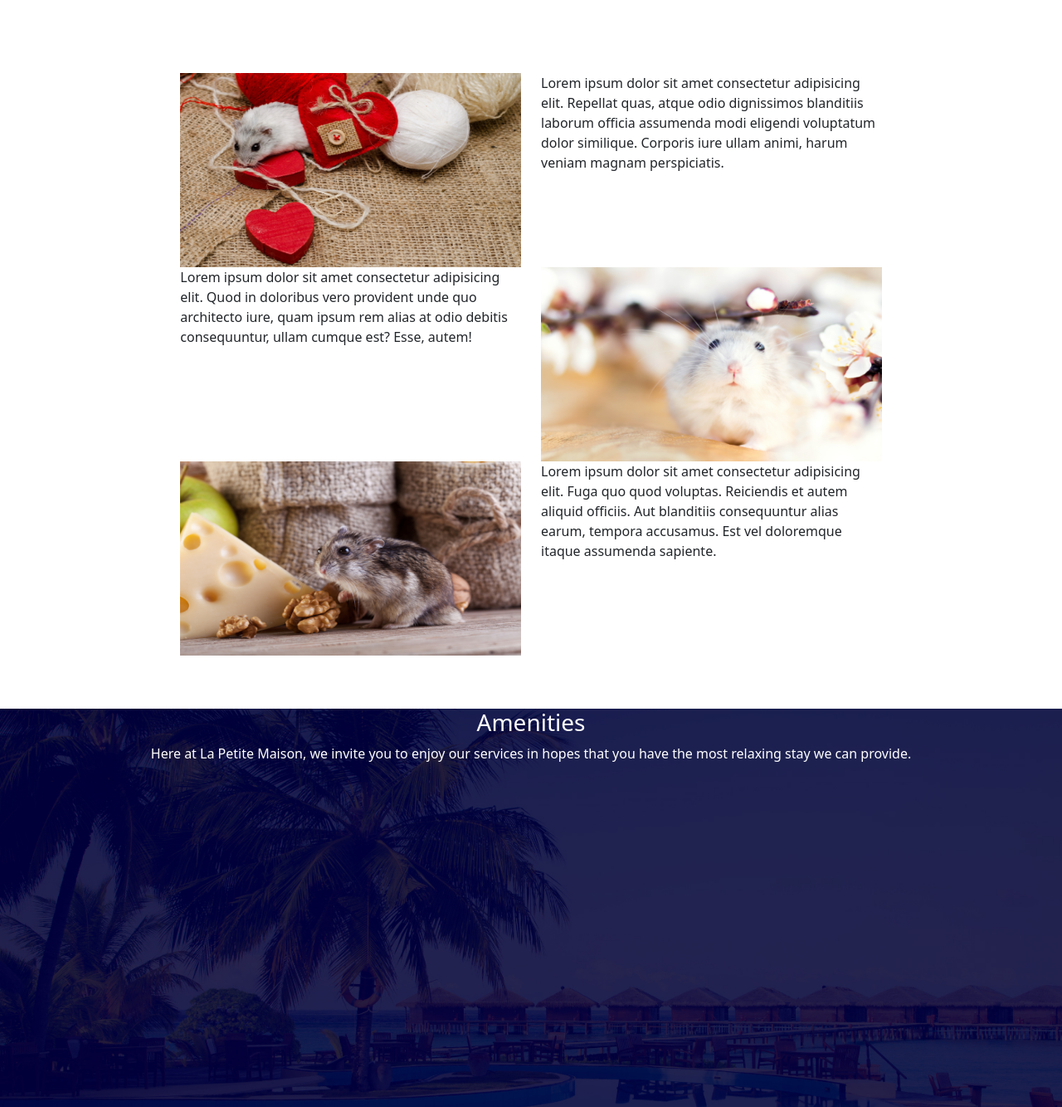
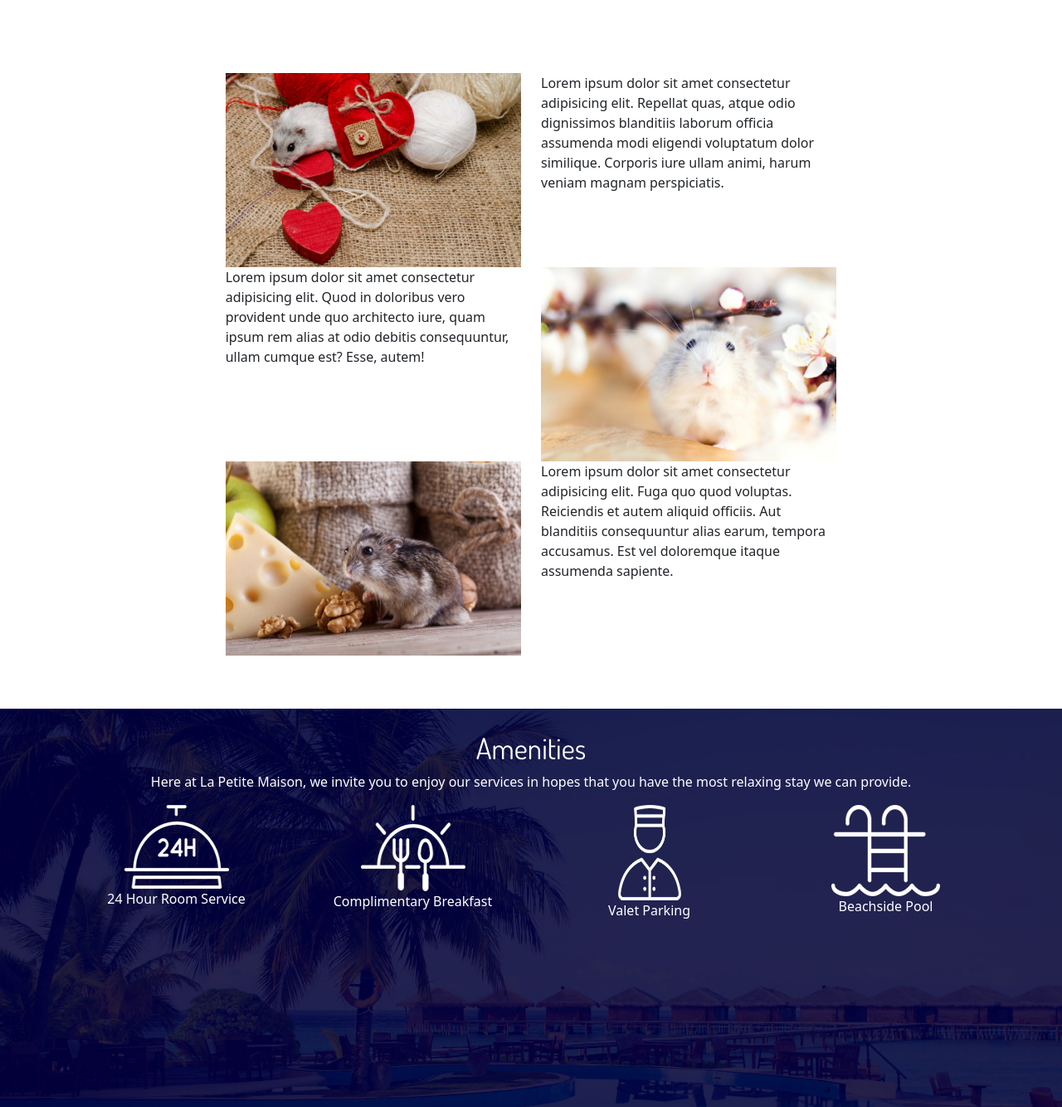
Before and after one commit to JayvonK/HamsterHotel-Repo, a plain HTML site: page index.html in a window 1280 px wide. Shown: the part 2053-3387 px from the top of the page at 83% size. Drawn offline with nearby package versions, Linux system fonts and the light colour scheme.

Commit message:
hamster reservs

```diff
--- a/index.html
+++ b/index.html
@@ -128,35 +128,82 @@
     </div>
 
     <div class="row paddingHamster">
-        <div class="col-2"></div>
-        <div class="col-8">
+        <div class="col"></div>
+        <div class="col-7">
             <div class="row">
-                <div class="col"><img class="img-fluid" src="./assets/hamsterwedding.jpg" alt="" style="height: 234px; width: 100%;"></div>
-                <div class="col">Lorem ipsum dolor sit amet consectetur adipisicing elit. Repellat quas, atque odio dignissimos blanditiis laborum officia assumenda modi eligendi voluptatum dolor similique. Corporis iure ullam animi, harum veniam magnam perspiciatis.</div>
+                <div class="col"><img class="img-fluid" src="./assets/hamsterwedding.jpg" alt=""
+                        style="height: 234px; width: 100%;"></div>
+                <div class="col">Lorem ipsum dolor sit amet consectetur adipisicing elit. Repellat quas, atque odio
+                    dignissimos blanditiis laborum officia assumenda modi eligendi voluptatum dolor similique. Corporis
+                    iure ullam animi, harum veniam magnam perspiciatis.</div>
             </div>
             <div class="row">
-                <div class="col">Lorem ipsum dolor sit amet consectetur adipisicing elit. Quod in doloribus vero provident unde quo architecto iure, quam ipsum rem alias at odio debitis consequuntur, ullam cumque est? Esse, autem!</div>
-                <div class="col"><img class="img-fluid" src="./assets/hamsterspring.jpg" alt="" style="height: 234px; width: 100%;"></div>
+                <div class="col">Lorem ipsum dolor sit amet consectetur adipisicing elit. Quod in doloribus vero
+                    provident unde quo architecto iure, quam ipsum rem alias at odio debitis consequuntur, ullam cumque
+                    est? Esse, autem!</div>
+                <div class="col"><img class="img-fluid" src="./assets/hamsterspring.jpg" alt=""
+                        style="height: 234px; width: 100%;"></div>
             </div>
             <div class="row">
-                <div class="col"><img class="img-fluid" src="./assets/hamstercheese.jpg" alt="" style="height: 234px; width: 100%;"></div>
-                <div class="col">Lorem ipsum dolor sit amet consectetur adipisicing elit. Fuga quo quod voluptas. Reiciendis et autem aliquid officiis. Aut blanditiis consequuntur alias earum, tempora accusamus. Est vel doloremque itaque assumenda sapiente.</div>
+                <div class="col"><img class="img-fluid" src="./assets/hamstercheese.jpg" alt=""
+                        style="height: 234px; width: 100%;"></div>
+                <div class="col">Lorem ipsum dolor sit amet consectetur adipisicing elit. Fuga quo quod voluptas.
+                    Reiciendis et autem aliquid officiis. Aut blanditiis consequuntur alias earum, tempora accusamus.
+                    Est vel doloremque itaque assumenda sapiente.</div>
             </div>
         </div>
-        <div class="col-2"></div>
+        <div class="col"></div>
     </div>
 
     <div class="amenitiesBg" style="height: 548px;">
-        <div class="container">
+        <div class="container paddingAmenities">
             <div class="row txtCenter white">
-                <h3>Amenities</h3>
-                <p>Here at La Petite Maison, we invite you to enjoy our services in hopes that you have the most relaxing stay we can provide.</p>
+                <h3 class="Dosis welcomeHamSize">Amenities</h3>
+                <p class="SourceSans luxuryFontSize2">Here at La Petite Maison, we invite you to enjoy our services in
+                    hopes that you have the most relaxing stay we can provide.</p>
             </div>
-            <div class="row"></div>
+            <div class="row">
+                <div class="col">
+                    <div class="row center"><img src="./assets/24hour.png" alt="" style="width: 150px; height: 101px;">
+                    </div>
+                    <div class="row txtCenter">
+                        <p class="white">24 Hour Room Service</p>
+                    </div>
+                </div>
+                <div class="col">
+                    <div class="row center"><img src="./assets/breakfast.png" alt=""
+                            style="width: 150px; height: 104px;"></div>
+                    <div class="row txtCenter">
+                        <p class="white">Complimentary Breakfast</p>
+                    </div>
+
+                </div>
+                <div class="col">
+                    <div class="row center"><img src="./assets/valet.png" alt="" style="width: 100px; height: 115px;">
+                    </div>
+                    <div class="row txtCenter">
+                        <p class="white">Valet Parking</p>
+                    </div>
+                </div>
+                <div class="col">
+                    <div class="row center"><img src="./assets/pool.png" alt="" style="width: 155px; height: 110px;">
+                    </div>
+                    <div class="row txtCenter">
+                        <p class="white">Beachside Pool</p>
+                    </div>
+                </div>
+            </div>
         </div>
     </div>
 
-
+    <div class="row paddingHamster">
+        <div class="col"></div>
+        <div class="col-7">
+            <div class="row" style="height: 207px;"></div>
+            <div class="row"><img src="./assets/hamsterreserve.jpg" alt="" style="height: 414px;"></div>
+        </div>
+        <div class="col"></div>
+    </div>
 
 
 
--- a/style/styles.css
+++ b/style/styles.css
@@ -161,3 +161,7 @@ font-size: 20px;
 .txtCenter {
     text-align: center;
 }
+
+.paddingAmenities {
+    padding-top: 2%;
+}
```
